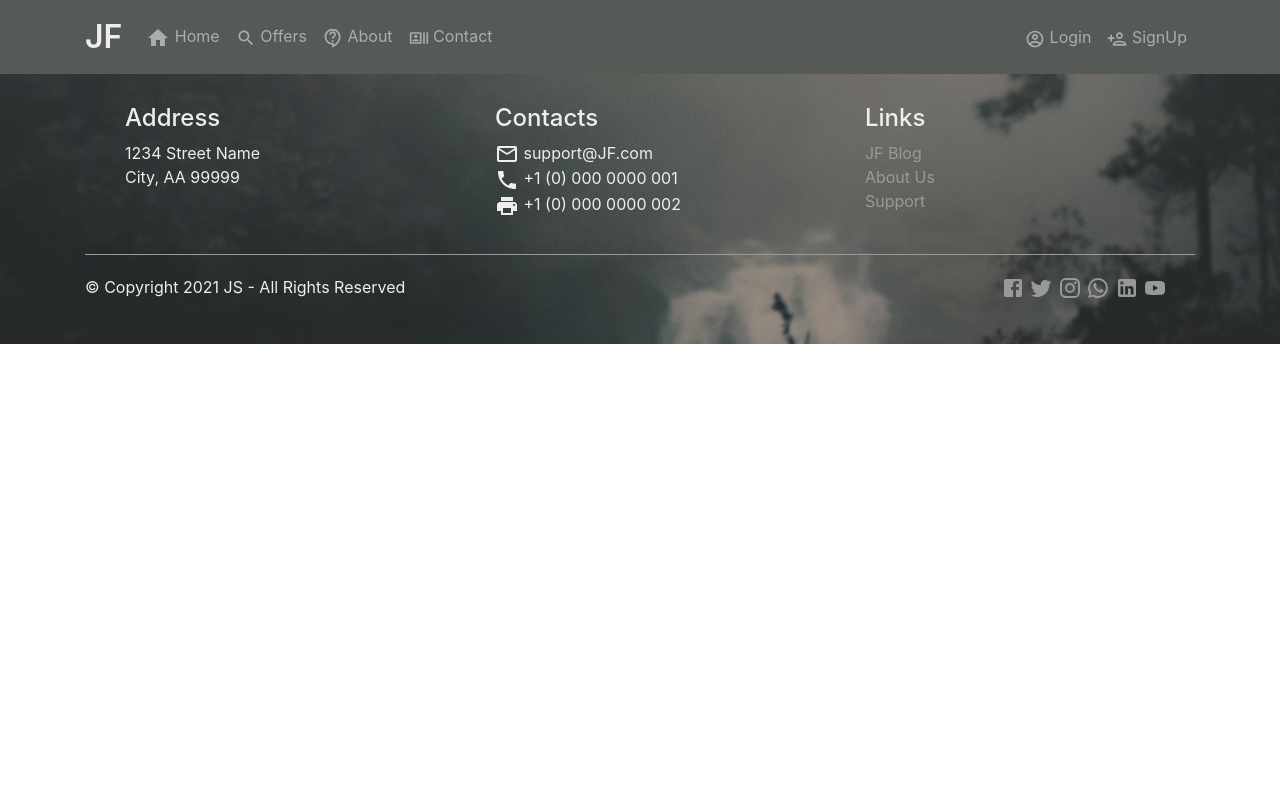
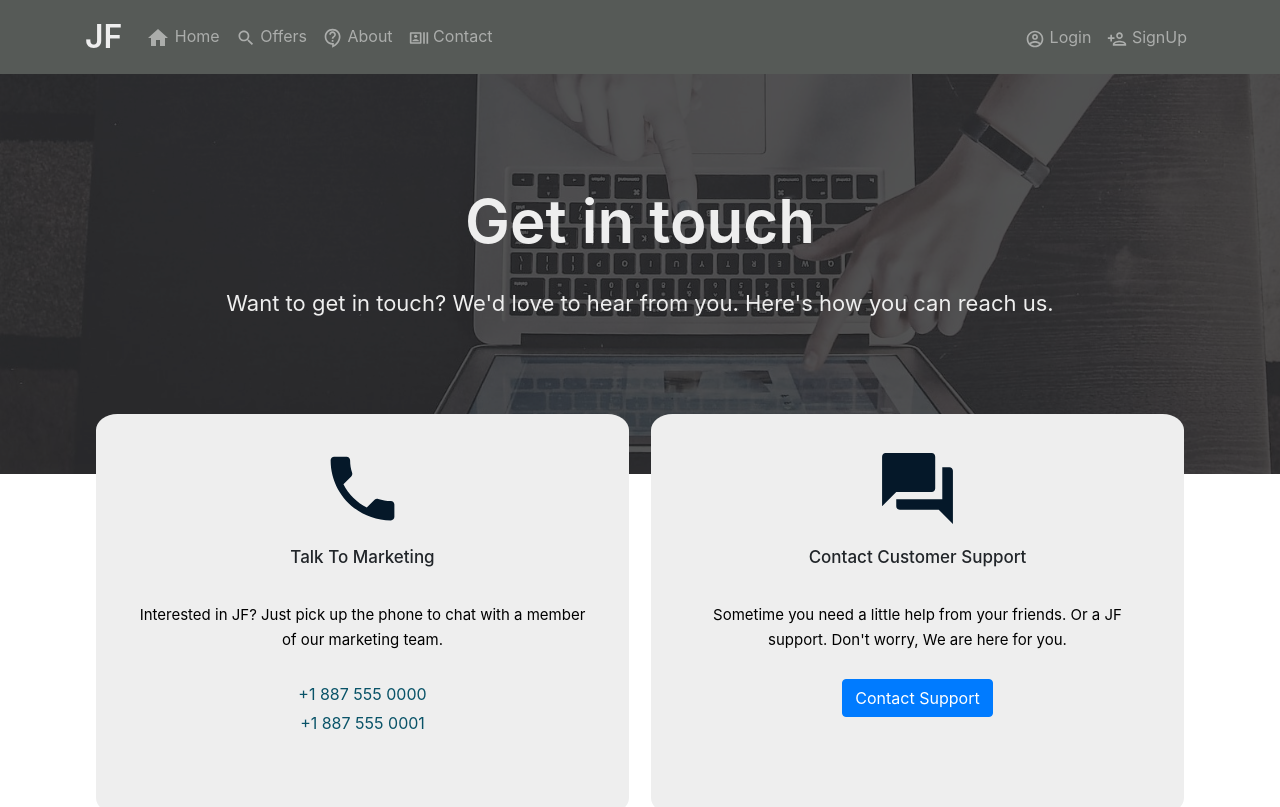
Before and after one commit to muhammadmb/JobFinder, a React (Create React App) app: page /contact in a window 1280 px wide. Shown: the top 807 px of the page. Built offline with nearby package versions, Linux system fonts and the light colour scheme.

Commit message:
Design Contact Page and init About page

```diff
--- a/src/App.js
+++ b/src/App.js
@@ -8,6 +8,8 @@ import Home from './Pages/Home/Home';
 import Signup from './Components/Signup/Signup';
 import Offers from './Pages/Offers/Offers';
 import OfferPage from './Pages/OfferPage/OfferPage';
+import About from './Pages/AboutUs/About';
+import Contact from './Pages/Contact/Contact';
 
 function App() {
   return (
@@ -21,6 +23,8 @@ function App() {
         <Route exact path = "/signup" component = {Signup}/>
         <Route exact path = "/offers" component = {Offers}/>
         <Route exact path = "/offer" component = {OfferPage}/>
+        <Route exact path = "/about" component = {About}/>
+        <Route exact path = "/contact" component = {Contact}/>
         <Footer/>
       </BrowserRouter>
     </div>
--- a/src/Components/Footer/Footer.js
+++ b/src/Components/Footer/Footer.js
@@ -10,6 +10,7 @@ import InstagramIcon from '@material-ui/icons/Instagram';
 import YouTubeIcon from '@material-ui/icons/YouTube';
 import LinkedInIcon from '@material-ui/icons/LinkedIn';
 import WhatsAppIcon from '@material-ui/icons/WhatsApp';
+import {Link} from 'react-router-dom';
 
 
 const Footer = () => {
@@ -34,9 +35,9 @@ const Footer = () => {
 
                 <ul className = "list">
                     <h4 className="header">Links</h4>
-                    <li><a className="Link" href="#"> JF Blog</a></li>
-                    <li><a className="Link" href="#"> About Us</a></li>
-                    <li><a className="Link" href="#"> Support</a></li>
+                    <li><Link className="Link" to="/Blog"> JF Blog</Link></li>
+                    <li><Link className="Link" to="/about"> About Us</Link></li>
+                    <li><Link className="Link" to="/contact"> Support</Link></li>
                 </ul>
 
                 <div className="Clear"></div>
--- a/src/Components/Signup/Signup.js
+++ b/src/Components/Signup/Signup.js
@@ -18,7 +18,7 @@ const Signup = () => {
                 </div>
 
                 <div className="message">
-                    <h3>Glade to see YOU.</h3>
+                    <h3>Start You Career</h3>
                     <p>Get Your oppertunity now with +10000 job offer around the world every day.</p>
                 </div>
                 <div className="Clean"></div>
--- a/src/Components/Signup/SignupStyle.css
+++ b/src/Components/Signup/SignupStyle.css
@@ -53,7 +53,6 @@
 .SignupMain .message h3,
 .SignupMain .message p{
     font-style: italic;
-    font-family: cursive;
 }
 
 .SignupMain .message h3{
--- /dev/null
+++ b/src/Pages/AboutUs/About.js
@@ -0,0 +1,16 @@
+import React from 'react';
+import './AboutStyle.css';
+
+const About = () =>{
+    return(
+
+        <div className="AboutMain">
+            <div className="container">
+
+            </div>
+        </div>
+
+    );
+}
+
+export default About;
--- /dev/null
+++ b/src/Pages/AboutUs/AboutStyle.css
@@ -0,0 +1,7 @@
+.AboutMain{
+    height: 350px;
+    -webkit-background-size: cover;
+    -moz-background-size: cover;
+    -o-background-size: cover;
+    background-size: cover;
+}
--- /dev/null
+++ b/src/Pages/Contact/Contact.js
@@ -0,0 +1,41 @@
+import React from 'react';
+import './ContactStyle.css';
+import Background from '../../Images/ContactBg.jpg';
+import PhoneIcon from '@material-ui/icons/Phone';
+import QuestionAnswerIcon from '@material-ui/icons/QuestionAnswer';
+
+const Contact = () =>{
+    return(
+
+        <div className="ContactMain">
+            <div className="Background" style={{backgroundImage: `url(${Background})`}}>
+            <div className="Contact">
+                <div className="container">
+                    <h3>Get in touch</h3>
+                    <p>Want to get in touch? We'd love to hear from you. Here's how you can reach us.</p>
+
+                    <div className="ContactBox">
+                        <div className="TalkToSales">
+                            <div className="icon"><PhoneIcon style={{fontSize: 85}}/></div>
+                            <h4>Talk To Marketing</h4>
+                            <p>Interested in JF? Just pick up the phone to chat with a member of our marketing team.</p>
+                            <span>+1 887 555 0000</span>
+                            <span>+1 887 555 0001</span>
+                        </div>
+
+                        <div className="Conversation">
+                            <div className="icon"><QuestionAnswerIcon style={{fontSize: 85}}/></div>
+                            <h4>Contact Customer Support</h4>
+                            <p>Sometime you need a little help from your friends. Or a JF support. Don't worry, We are here for you.</p>
+                            <button className="btn btn-primary">Contact Support</button>
+                        </div>
+                        <div className="Clear"></div>
+                    </div>
+                </div>
+            </div>
+        </div></div>
+
+    );
+}
+
+export default Contact;
--- /dev/null
+++ b/src/Pages/Contact/ContactStyle.css
@@ -0,0 +1,87 @@
+.ContactMain{
+    height: 800px;
+}
+
+.ContactMain .Background{
+    height: 400px;
+    -webkit-background-size: cover;
+    -moz-background-size: cover;
+    -o-background-size: cover;
+    background-size: cover;
+}
+
+.ContactMain .Contact{
+    background-color: rgba(39, 40, 41, 0.7);
+    height: 400px;
+}
+
+.ContactMain h3{
+    padding: 2%;
+    float: left;
+    width: 100%;
+    margin-top: 8%;
+    color: #EEE;
+    font-size: 60px;
+    font-weight: 600;
+}
+.ContactMain p {
+    color: #EEE;
+    font-size: 22px;
+    padding: 2%;
+}
+
+.ContactMain .ContactBox .TalkToSales,
+.ContactMain .ContactBox .Conversation
+{
+    float: left;
+    width: 48%;
+    margin: 5% 1%;
+    background-color: #EEE;
+    height: 400px;
+    border-radius: 4%;
+}
+
+
+.ContactMain .ContactBox .TalkToSales .icon,
+.ContactMain .ContactBox .Conversation .icon{
+    padding: 6% 0 0 0;
+    color: #051829;
+}
+
+.ContactMain .ContactBox .TalkToSales h4,
+.ContactMain .ContactBox .Conversation h4{
+    padding: 3%;
+    font-size: 17px;
+}
+
+.ContactMain .ContactBox .TalkToSales p,
+.ContactMain .ContactBox .Conversation p{
+    font-size: 15px;
+    padding: 2% 8%;
+    line-height: 1.7;
+    color: black;
+}
+
+.ContactMain .ContactBox .TalkToSales span{
+    color: #095368;
+    display: block;
+    padding: .5%;
+    cursor: pointer;
+}
+
+@media (max-width: 768px){ /* small screen */
+    .ContactMain{
+        height: 1000px;
+    }
+
+
+    .ContactMain .ContactBox .TalkToSales,
+    .ContactMain .ContactBox .Conversation{
+        float: none;
+        width: 100%;
+        margin: 5% 1%;
+        background-color: #EEE;
+        height: 350px;
+        border-radius: 4%;
+    }
+}
```
Also changed, not shown: src/Images/ContactBg.jpg (added).
